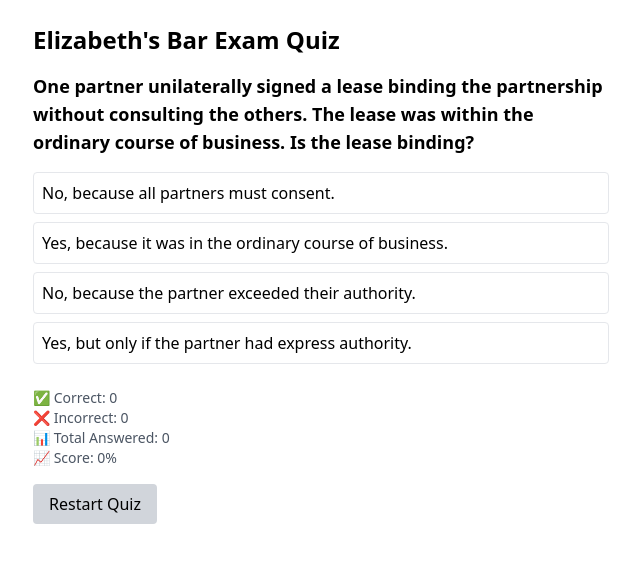
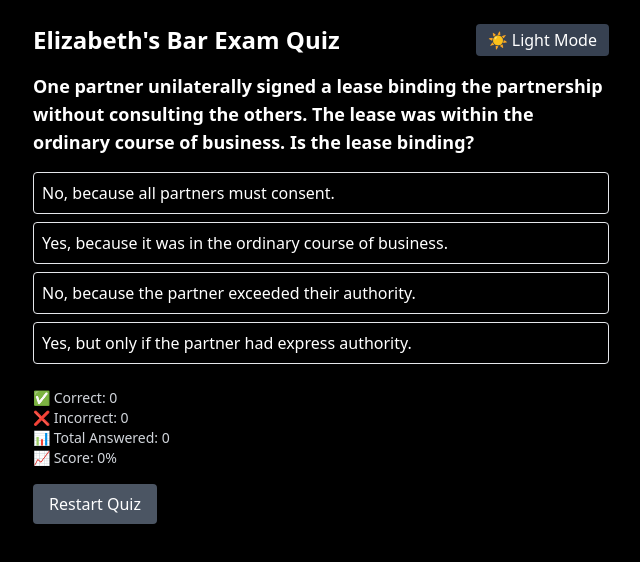
Before and after one commit to Underseconds/barexam, a React (Vite) app: page / in a window 1280 px wide. Shown: the top 562 px of the page, without its empty margins (319-959 px from the left). Built offline with nearby package versions, Linux system fonts and the light colour scheme; the HTML template or start-up script is replaced by a standard one.

Commit message:
Update App.jsx

```diff
--- a/src/App.jsx
+++ b/src/App.jsx
@@ -10,6 +10,7 @@ export default function App() {
   const [showResult, setShowResult] = useState(false);
   const [correctCount, setCorrectCount] = useState(0);
   const [incorrectCount, setIncorrectCount] = useState(0);
+  const [darkMode, setDarkMode] = useState(true);
   const question = questions[current];
 
   const handleAnswer = (index) => {
@@ -40,14 +41,23 @@ export default function App() {
   const scorePercentage = totalAnswered > 0 ? ((correctCount / totalAnswered) * 100).toFixed(1) : 0;
 
   return (
-    <div className="min-h-screen p-6 bg-white text-black">
+    <div className={`min-h-screen p-6 ${darkMode ? 'bg-black text-white' : 'bg-white text-black'}`}>
       <div className="max-w-xl mx-auto">
-        <h1 className="text-2xl font-bold mb-4">Elizabeth's Bar Exam Quiz</h1>
+        <div className="flex justify-between items-center mb-4">
+          <h1 className="text-2xl font-bold">Elizabeth's Bar Exam Quiz</h1>
+          <button
+            onClick={() => setDarkMode(!darkMode)}
+            className="px-3 py-1 bg-gray-700 text-white rounded"
+          >
+            {darkMode ? '☀️ Light Mode' : '🌙 Dark Mode'}
+          </button>
+        </div>
+
         <h2 className="text-lg font-semibold mb-4">{question.question}</h2>
         <QuizCard question={question} selected={selected} handleAnswer={handleAnswer} />
 
         {showResult && (
-          <div className="mt-4 bg-gray-100 p-4 rounded">
+          <div className="mt-4 bg-gray-800 text-white p-4 rounded">
             <p>{selected === question.answerIndex ? '✅ Correct!' : '❌ Incorrect.'}</p>
             <p className="mt-2 italic text-sm">{question.explanation}</p>
             <button
@@ -59,7 +69,7 @@ export default function App() {
           </div>
         )}
 
-        <div className="mt-6 text-sm text-gray-600">
+        <div className="mt-6 text-sm text-gray-300">
           <p>✅ Correct: {correctCount}</p>
           <p>❌ Incorrect: {incorrectCount}</p>
           <p>📊 Total Answered: {totalAnswered}</p>
@@ -68,7 +78,7 @@ export default function App() {
 
         <button
           onClick={resetQuiz}
-          className="mt-4 px-4 py-2 bg-gray-300 rounded hover:bg-gray-400"
+          className="mt-4 px-4 py-2 bg-gray-600 text-white rounded hover:bg-gray-500"
         >
           Restart Quiz
         </button>
```
